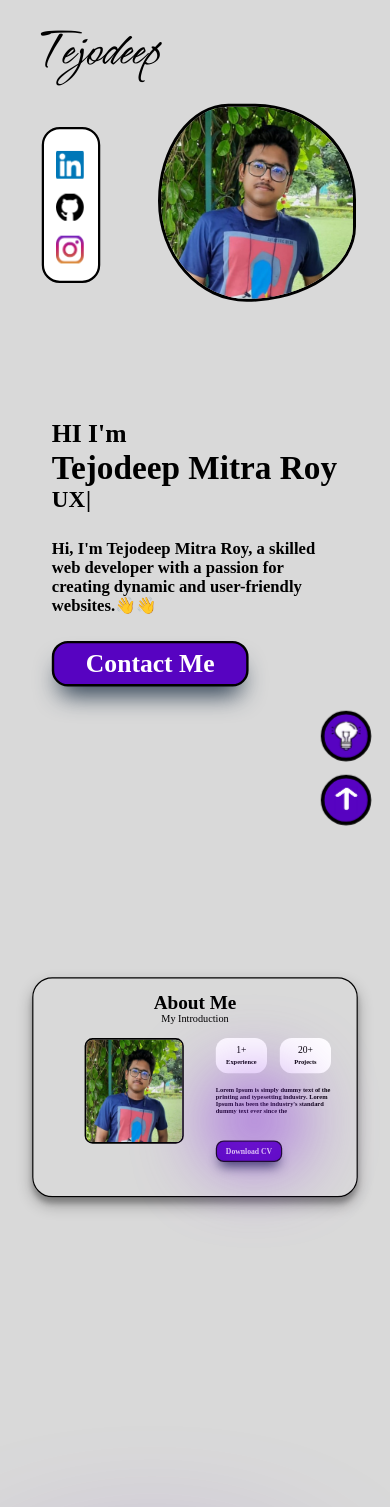
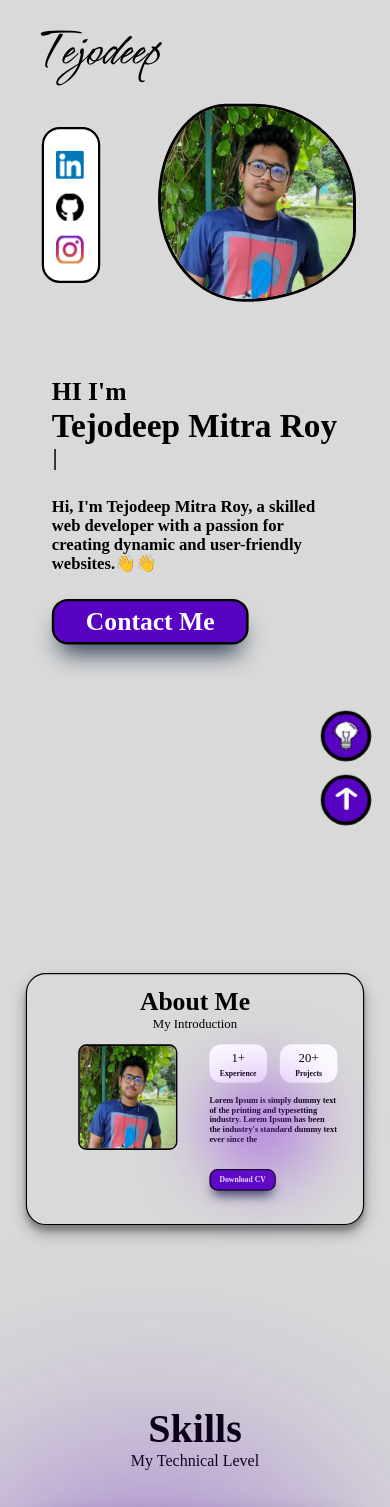
Before and after one commit to Tejodeep2002/Main-Portfolio, a React (Create React App) app: page / in a window 390 px wide. Shown: the top 1507 px of the page. Built offline with nearby package versions, Linux system fonts and the light colour scheme; a web font is replaced by a local one.

Commit message:
add about responcive

```diff
--- a/src/Components/About/About.css
+++ b/src/Components/About/About.css
@@ -123,12 +123,49 @@
   top: 7rem;
 }
 
-@media screen and (max-width: 450px) {
+@media screen and (max-width: 500px) {
   .a-wrapper {
     transform: scale(0.4);
-    top: 0rem;
-    height: 70vh;
-    top: 0rem;
+    top: 6rem;
+    height: 60vh;
+
+  }
+  .a-heading > :nth-child(1) {
+    font-size: 4rem;
+    font-weight: bold;
+    position: relative;
+    justify-content: center;
+    align-items: center;
+  }
+
+  .a-heading > :nth-child(2) {
+    font-size: 2rem;
+  }
+
+  .about {
+
+    border-radius: 50px;
+    /* justify-content: center; */
+    align-items: center;
+    display: flex;
+    flex-direction: column;
+    width: 50rem;
+    height: 35rem;
+    gap: 2rem;
+
+  }
+  .a-about {
+    font-weight: bold;
+    font-size: 1.3rem;
+  }
+}
+
+@media screen and (max-width: 375px) {
+  .a-wrapper {
+    transform: scale(0.4);
+    top: 6rem;
+    height: 60vh;
+
   }
   .a-heading > :nth-child(1) {
     font-size: 3rem;
@@ -150,7 +187,7 @@
     display: flex;
     flex-direction: column;
     width: 50rem;
-    height: 30rem;
+    height: 35rem;
     gap: 2rem;
 
   }
--- a/src/Components/Circle/Circle.css
+++ b/src/Components/Circle/Circle.css
@@ -1,4 +1,4 @@
-.experience{
+.experience {
   width: 6rem;
   height: 3.5rem;
   background: var(--white);
@@ -12,17 +12,45 @@
   padding: 1rem;
 }
 
-.circle{
+.circle {
   background: var(--white);
   font-size: 1.5rem;
-
 }
 
-.text{
+.text {
   background: var(--white);
   position: relative;
   /* top: 0.5rem; */
   font-size: 1rem;
   font-weight: bold;
+}
 
+@media screen and (max-width: 500px) {
+  .experience {
+    width: 7rem;
+    height: 4rem;
   }
+
+  .circle {
+    font-size: 2rem;
+  }
+
+  .text {
+    font-size: 1.2rem;
+  }
+}
+
+@media screen and (max-width: 375px) {
+    .experience {
+      width: 7rem;
+      height: 4rem;
+    }
+
+    .circle {
+      font-size: 2rem;
+    }
+
+    .text {
+      font-size: 1.2rem;
+    }
+  }
--- a/src/Components/ContactMe/ContactMe.css
+++ b/src/Components/ContactMe/ContactMe.css
@@ -136,7 +136,7 @@
   color: var(--violet);
 }
 
-@media screen and (max-width: 450px) {
+@media screen and (max-width: 500px) {
   .contact-me {
     transform: scale(0.4);
     height: 40vh;
--- a/src/Components/Footer/Footer.css
+++ b/src/Components/Footer/Footer.css
@@ -32,9 +32,11 @@
   color: var(--white);
 }
 
-@media screen and (max-width: 450px) {
+@media screen and (max-width: 500px) {
   .footer {
     height: 15rem;
+    width: 100%;
+
   }
   .f-icons {
     transform: scale(0.8);
--- a/src/Components/Intro/Intro.css
+++ b/src/Components/Intro/Intro.css
@@ -112,12 +112,14 @@
   }
 }
 
-@media screen and (max-width: 450px) {
+
+/* Midscreen smart phones */
+@media screen and (max-width: 500px) {
   .i-wrapper {
     flex-direction: column;
     justify-content: space-between;
     gap: 1rem;
-    height: 80vh;
+    height: 75vh;
     top: 0rem;
   }
   .socials {
@@ -155,3 +157,48 @@
     font-size: 2rem;
   }
 }
+
+/* Small screen phones */
+@media screen and (max-width: 375px) {
+  .i-wrapper {
+    flex-direction: column;
+    justify-content: space-between;
+    gap: 1rem;
+    height: 80vh;
+    top: 0rem;
+  }
+  .socials {
+    transform: scale(0.75);
+    top: 0rem;
+    left: 3rem;
+  }
+  .i-name {
+    transform: scale(0.8);
+    width: 100%;
+    bottom:2.5rem;
+  }
+
+  .i-name > :nth-child(1) {
+    font-weight: bold;
+    font-size: 1.8rem;
+  }
+
+  .i-name > :nth-child(2) {
+    font-weight: bold;
+    font-size: 2.2rem;
+  }
+
+  .i-right {
+    transform: scale(0.55);
+    position: absolute;
+    top: -4rem;
+    right: -3rem;
+  }
+  .i-right > img {
+    border: 5px solid black;
+  }
+  .contactMeBox {
+    margin-top: 4rem;
+    font-size: 2rem;
+  }
+}
--- a/src/Components/Navbar/Navbar.css
+++ b/src/Components/Navbar/Navbar.css
@@ -61,7 +61,7 @@
   margin-left: 1rem;
 }
 
-@media screen and (max-width:450px){
+@media screen and (max-width:500px){
     .n-logo{
       font-size: 3.5rem;
       top: 0.2rem;
@@ -71,3 +71,15 @@
         display: none;
     }
 }
+
+/* Small screen phones */
+@media screen and (max-width: 375px){
+  .n-logo{
+    font-size: 3.4rem;
+    top: 0.2rem;
+    left:0.5rem;
+  }
+  .n-list{
+      display: none;
+  }
+}
--- a/src/Components/Qualification/Qualification.css
+++ b/src/Components/Qualification/Qualification.css
@@ -132,8 +132,35 @@
   height: 15rem;
 }
 
-@media screen and (max-width: 450px){
+@media screen and (max-width: 500px){
   .qualification {
     transform: scale(0.6);
   }
+
+  .b-blur4{
+    background: var(--white);
+    /* right: 12rem; */
+    bottom:9rem;
+    filter: blur(95px);
+    width: 15rem;
+    height: 15rem;
+  }
+
+  .b-blur5{
+    background: var(--violet);
+    left: 10rem;
+    top: 10rem;
+    filter: blur(120px);
+    width: 15rem;
+    height: 15rem;
+  }
+
+  .b-blur6{
+    background: var(--sky);
+    right: 12rem;
+    bottom:9rem;
+    filter: blur(120px);
+    width: 15rem;
+    height: 15rem;
+  }
 }
--- a/src/Components/Qualification/Qualification.jsx
+++ b/src/Components/Qualification/Qualification.jsx
@@ -50,7 +50,7 @@ const Qualification = () => {
                 selectToggle
                   ? null
                   : darkMode
-                  ? { backgroundColor: "var(--white)", color: "black" }
+                  ? { backgroundColor: "var(--white)", color: "black" ,fontWeight:"bold"}
                   : { backgroundColor: "var(--white)" }
               }
             >
@@ -67,7 +67,7 @@ const Qualification = () => {
               style={
                 selectToggle
                   ? darkMode
-                    ? { backgroundColor: "var(--white)", color: "black" }
+                    ? { backgroundColor: "var(--white)", color: "black",fontWeight:"bold" }
                     : { backgroundColor: "var(--white)" }
                   : null
               }
--- a/src/Components/Skills/Skills.css
+++ b/src/Components/Skills/Skills.css
@@ -58,7 +58,7 @@
   height: 12rem;
 }
 
-@media screen and (max-width: 450px) {
+@media screen and (max-width: 500px) {
   .skills {
     height: 80vh;
     top: 10rem;
@@ -94,7 +94,7 @@
   background: var(--violet);
   left: 1rem;
   top:4rem;
-  filter: blur(95px);
+  filter: blur(130px);
   width: 15rem;
   height: 15rem;
 }
@@ -103,7 +103,7 @@
   background: var(--blue);
   right: 1rem;
   bottom: -1rem;
-  filter: blur(60px);
+  filter: blur(90px);
   width: 12rem;
   height: 12rem;
 }
```
Lines whose indentation alone changed are shown as unchanged.
